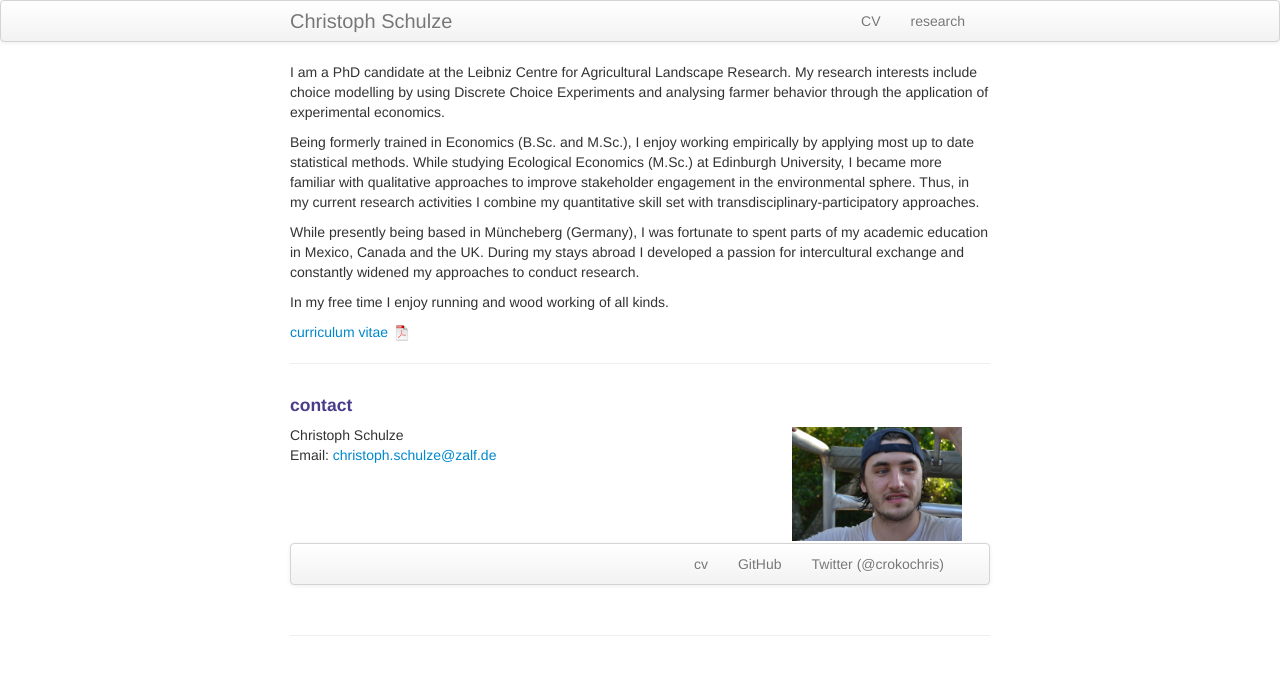
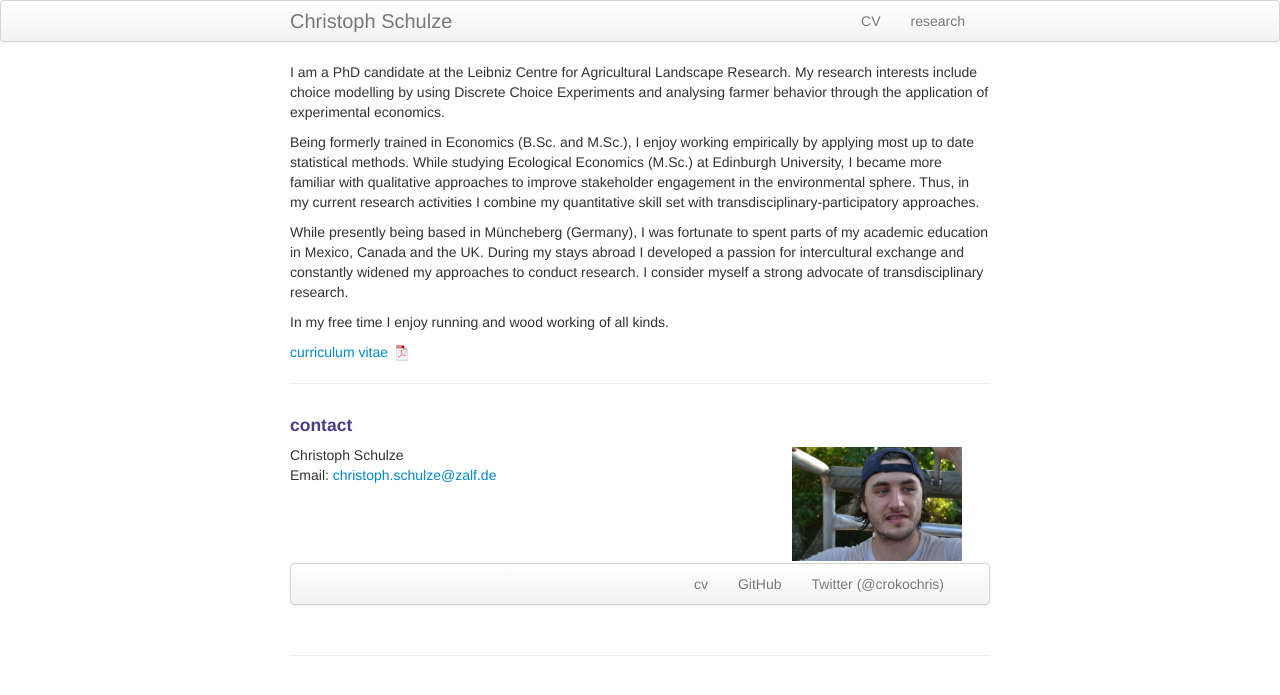
Before and after one commit to crokology/crokology.github.io, a Jekyll site: the page built from index.md, in a window 1280 px wide. Shown: the top 695 px of the page. Built offline with Jekyll 4.4.1, drawn with Linux system fonts in a browser that asks for light colours.

Commit message:
Update index.md

```diff
--- a/index.md
+++ b/index.md
@@ -9,7 +9,7 @@ I am a PhD candidate at the Leibniz Centre for Agricultural Landscape Research.
 
 Being formerly trained in Economics (B.Sc. and M.Sc.), I enjoy working empirically by applying most up to date statistical methods. While studying Ecological Economics (M.Sc.) at Edinburgh University, I became more familiar with qualitative approaches to improve stakeholder engagement in the environmental sphere. Thus, in my current research activities I combine my quantitative skill set with transdisciplinary-participatory approaches.
 
-While presently being based in Müncheberg (Germany), I was fortunate to spent parts of my academic education in Mexico, Canada and the UK. During my stays abroad I developed a passion for intercultural exchange and constantly widened my approaches to conduct research.
+While presently being based in Müncheberg (Germany), I was fortunate to spent parts of my academic education in Mexico, Canada and the UK. During my stays abroad I developed a passion for intercultural exchange and constantly widened my approaches to conduct research. I consider myself a strong advocate of transdisciplinary research.
 
 In my free time I enjoy running and wood working of all kinds.
 
```
